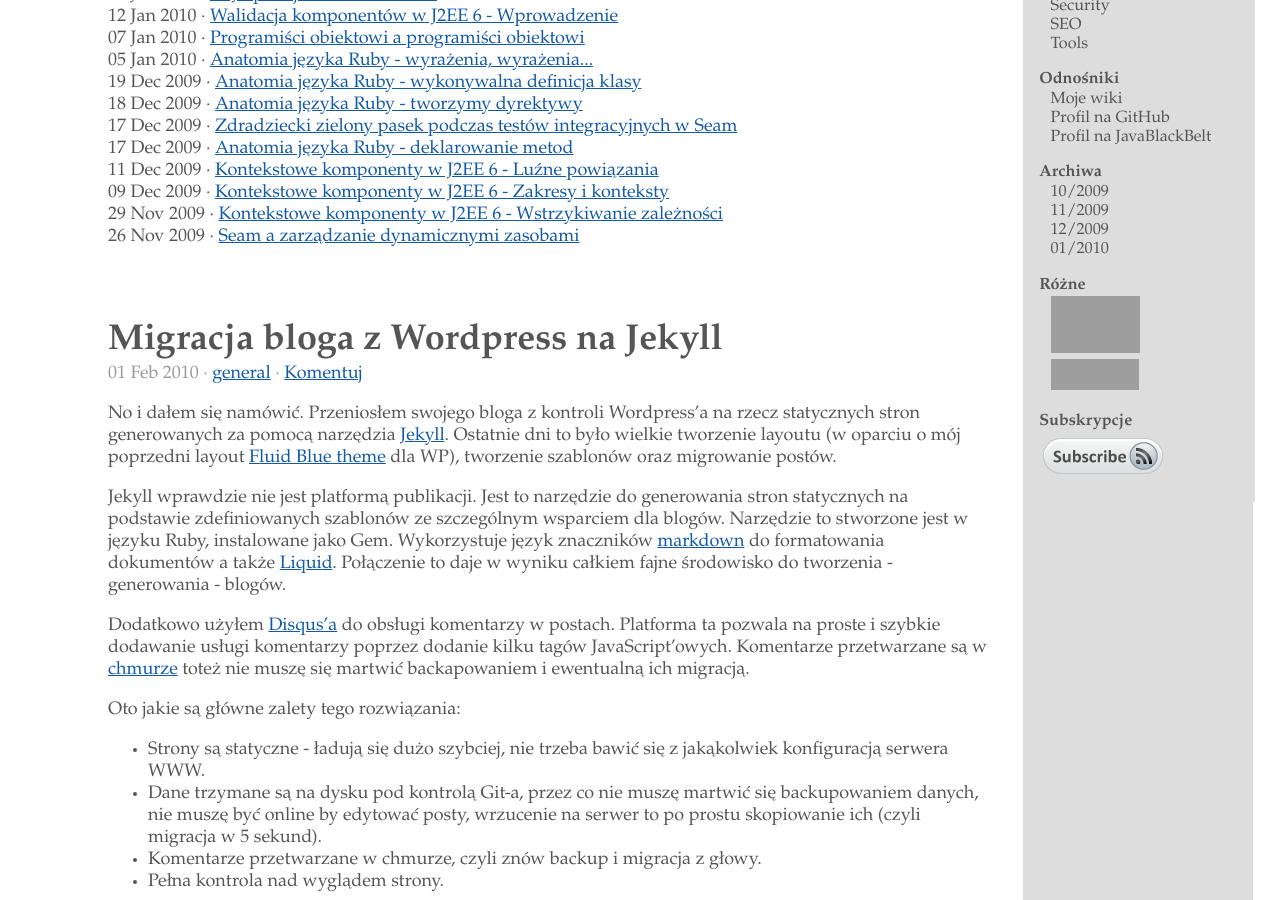
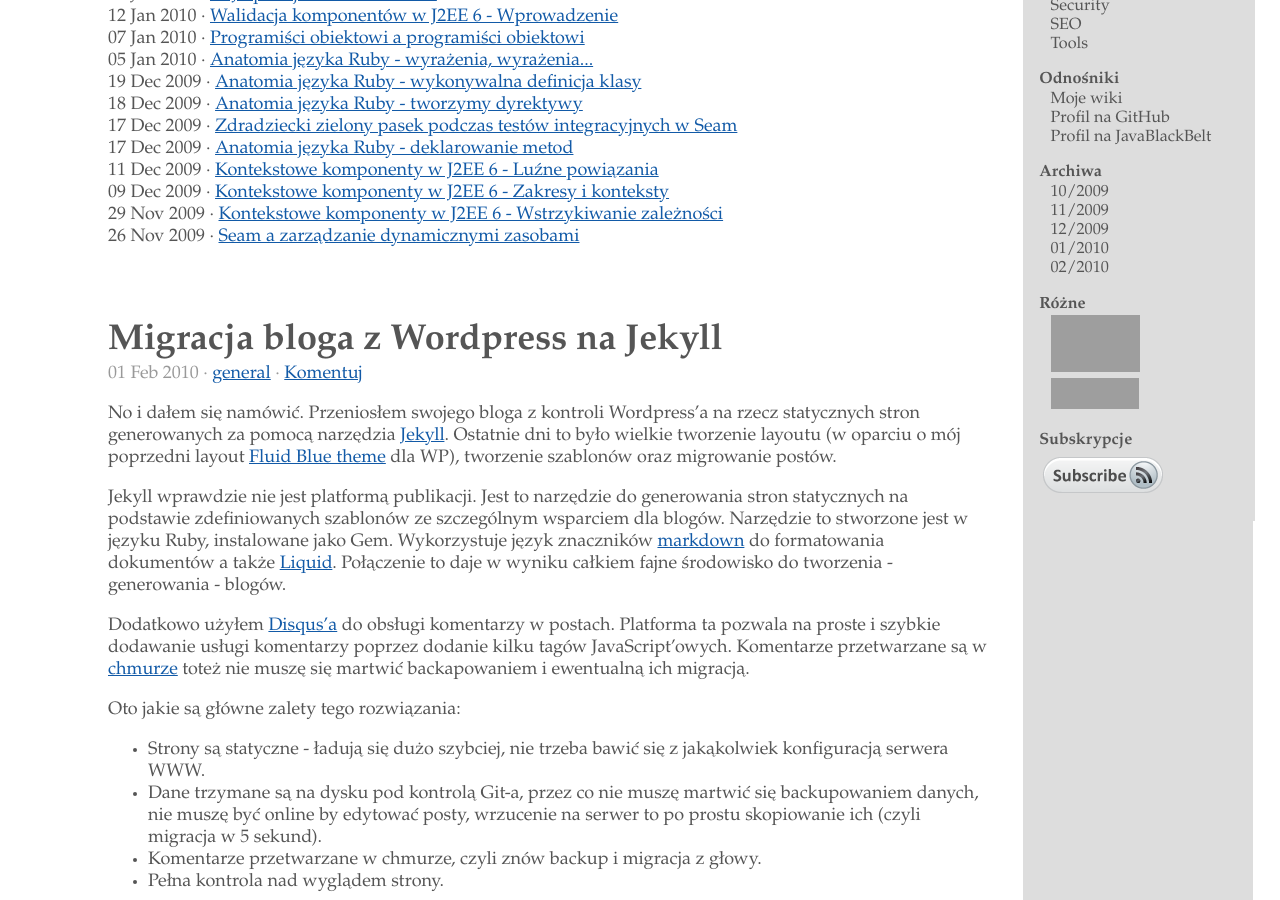
Before and after one commit to michalorman/michalorman-blog-old, a Jekyll site: the page built from blog/index.html, in a window 1280 px wide and 900 px high, scrolled down 359 px. Built offline with Jekyll 4.4.1, drawn with Linux system fonts in a browser that asks for light colours; Markdown is read by kramdown in place of the engine named in the settings; comment, search, counter and statistics services are not loaded; grey boxes are pictures that could not be loaded.

Commit message:
Added archive URL to default.html.

```diff
--- a/_layouts/default.html
+++ b/_layouts/default.html
@@ -60,6 +60,7 @@
 							<li><a href="/blog/2009/11">11/2009</a></li>
 							<li><a href="/blog/2009/12">12/2009</a></li>
 							<li><a href="/blog/2010/01">01/2010</a></li>
+							<li><a href="/blog/2010/02">02/2010</a></li>
 						</ul>
           </li>
 				  <li>
```
